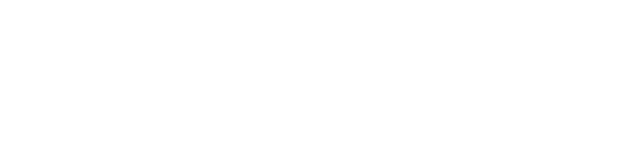
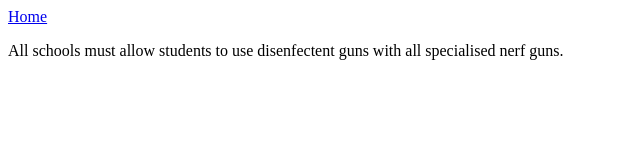
Before and after one commit to 21536/nhs, a plain HTML site: page index.html in a window 1280 px wide. Shown: the whole page, without its empty margins (0-640 px from the left). Drawn offline with Linux system fonts and the light colour scheme.

Commit message:
Update index.html

```diff
--- a/index.html
+++ b/index.html
@@ -2,4 +2,10 @@
   <head>
     <title>NHS Policy on disenfectant guns</title>
   </head>
+  <body>
+    <a href="https://www.nhs.uk/">Home</a>
+    <p>
+      All schools must allow students to use disenfectent guns with all specialised nerf guns.
+    </p>
+  </body>
 </html>
```
